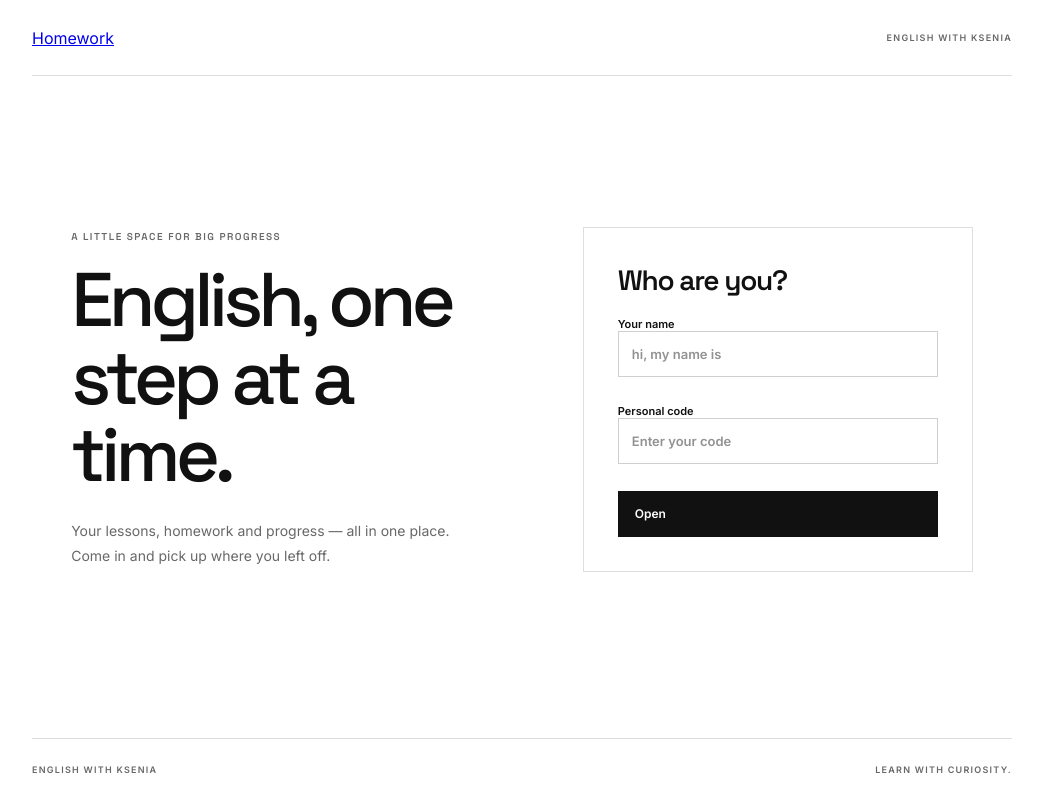
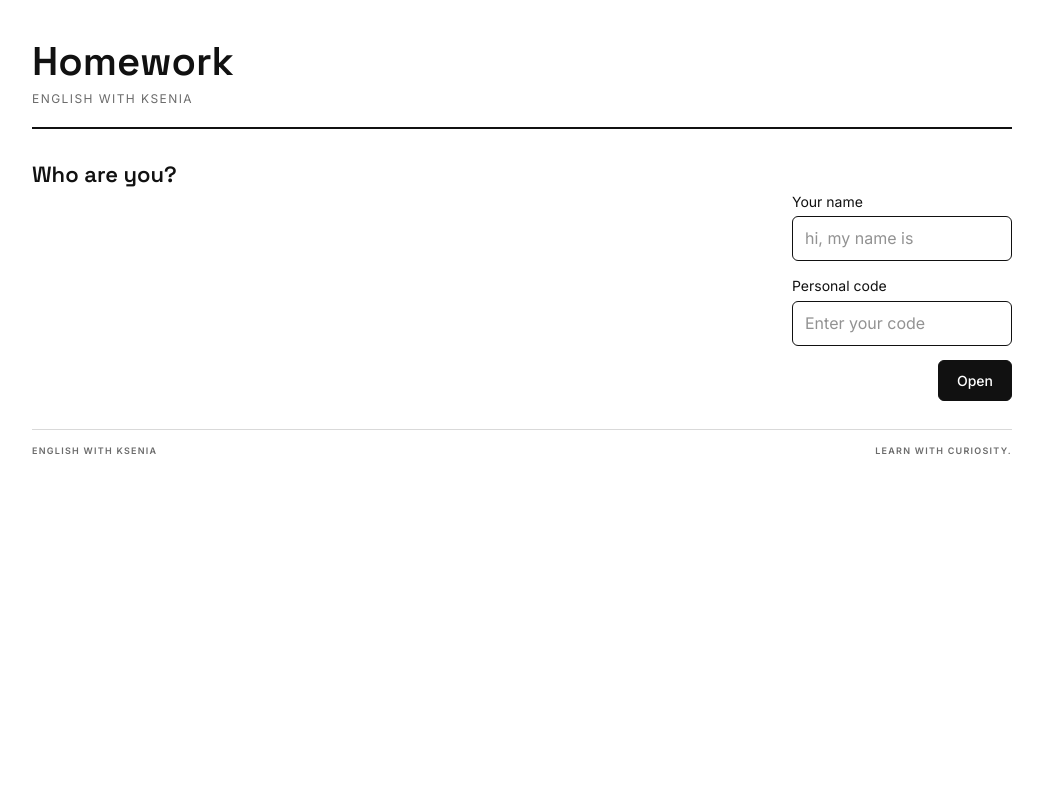
Before and after one commit to kvafanasyeva-cloud/english-with-ksenia, a Next.js app: page / in a window 1280 px wide. Shown: the whole page, without its empty margins (118-1161 px from the left). Built offline with nearby package versions, Linux system fonts and the light colour scheme.

Commit message:
Match homework portal to interactive reference

```diff
--- a/app/globals.css
+++ b/app/globals.css
@@ -1851,3 +1851,294 @@ button:focus-visible, input:focus-visible, select:focus-visible, a:focus-visible
   flex-direction: column;
   gap: 7px;
 }
+
+/* Reference homework page: shared layout and controls for student and teacher views. */
+:root {
+  color-scheme: light;
+  --ink: #111;
+  --muted: #6b6b6b;
+  --paper: #fff;
+  --line: #d9d9d9;
+  --soft: #f3f3f3;
+}
+html, body { min-height: 100%; }
+body {
+  background: var(--paper);
+  color: var(--ink);
+  font-family: Inter, 'Helvetica Neue', Arial, sans-serif;
+  font-size: 16px;
+  line-height: 1.55;
+}
+.page-shell {
+  width: min(980px, calc(100% - 32px));
+  max-width: 980px;
+  min-height: 100vh;
+  margin: 0 auto;
+  padding: 40px 0 80px;
+  display: flex;
+  flex-direction: column;
+  gap: 28px;
+}
+.topbar {
+  min-height: 0;
+  display: flex;
+  flex-direction: column;
+  align-items: flex-start;
+  justify-content: flex-start;
+  gap: 6px;
+  padding: 0 0 18px;
+  border-bottom: 2px solid var(--ink);
+}
+.homework-page-title {
+  color: var(--ink);
+  font-family: 'Space Grotesk', 'Helvetica Neue', Arial, sans-serif;
+  font-size: clamp(28px, 6vw, 40px);
+  font-weight: 600;
+  line-height: 1.1;
+  letter-spacing: 0;
+  text-decoration: none;
+}
+.topbar-note, .eyebrow {
+  color: var(--muted);
+  font-size: 12px;
+  font-weight: 400;
+  letter-spacing: .12em;
+  text-transform: uppercase;
+}
+.hero {
+  flex: initial;
+  display: flex;
+  flex-direction: column;
+  align-items: stretch;
+  gap: 16px;
+  padding: 0;
+}
+.hero-copy { display: none; }
+.login-card {
+  width: 100%;
+  padding: 0;
+  border: 0;
+  background: transparent;
+}
+.login-card h2, .homework-card h2, .teacher-student-heading {
+  margin: 0;
+  font-family: 'Space Grotesk', 'Helvetica Neue', Arial, sans-serif;
+  font-size: 22px;
+  font-weight: 600;
+  letter-spacing: 0;
+}
+.login-card form {
+  display: flex;
+  flex-wrap: wrap;
+  align-items: flex-end;
+  gap: 14px;
+}
+.login-card .field {
+  width: auto;
+  display: flex;
+  flex-direction: column;
+  gap: 4px;
+  margin: 0;
+  color: var(--ink);
+  font-size: 14px;
+  font-weight: 400;
+}
+.login-card .field input {
+  width: 220px;
+  min-height: 0;
+  margin: 0;
+  padding: 9px 12px;
+  border: 1px solid var(--ink);
+  border-radius: 6px;
+  background: var(--paper);
+  color: var(--ink);
+  font-size: 16px;
+}
+.primary-button, .secondary-button, .whole-homework-controls > button,
+.whole-homework-controls .telegram-button {
+  min-height: 40px;
+  justify-content: center;
+  gap: 8px;
+  padding: 9px 18px;
+  border: 1px solid var(--ink);
+  border-radius: 6px;
+  background: var(--ink);
+  color: var(--paper);
+  font-family: Inter, sans-serif;
+  font-size: 14px;
+  font-weight: 500;
+  letter-spacing: 0;
+  text-decoration: none;
+  text-transform: none;
+}
+.primary-button:hover, .secondary-button:hover, .whole-homework-controls > button:hover,
+.whole-homework-controls .telegram-button:hover {
+  background: var(--paper);
+  color: var(--ink);
+}
+.secondary-button, .whole-homework-controls > button:not(:first-child),
+.whole-homework-controls .telegram-button {
+  background: transparent;
+  color: var(--ink);
+}
+.dashboard { flex: initial; padding: 0; }
+.dashboard-heading {
+  display: flex;
+  align-items: baseline;
+  justify-content: space-between;
+  gap: 12px;
+  margin: 0 0 18px;
+  padding: 0;
+  border: 0;
+}
+.dashboard-heading h1, .dashboard-heading h2 {
+  margin: 0;
+  font-family: 'Space Grotesk', 'Helvetica Neue', Arial, sans-serif;
+  font-size: 22px;
+  font-weight: 600;
+  letter-spacing: 0;
+  line-height: 1.3;
+}
+.dashboard-heading .eyebrow { margin: 0 0 6px; }
+.signout {
+  min-width: 0;
+  min-height: 0;
+  padding: 0;
+  border: 0;
+  background: transparent;
+  color: var(--muted);
+  text-decoration: underline;
+  font-size: 14px;
+}
+.signout:hover { background: transparent; color: var(--ink); }
+.homework-list {
+  margin: 0 0 28px;
+  padding: 12px 0 0;
+  border-top: 1px solid var(--line);
+}
+.homework-list > .toc-label {
+  margin: 0;
+  color: var(--muted);
+  font-size: 12px;
+  letter-spacing: .12em;
+  text-transform: uppercase;
+}
+.homework-list-item {
+  width: 100%;
+  min-height: 0;
+  justify-content: flex-start;
+  gap: 16px;
+  padding: 7px 0;
+  border: 0;
+  border-bottom: 1px dashed var(--line);
+  border-radius: 0;
+  background: transparent;
+  color: var(--ink);
+  text-align: left;
+  font-size: 16px;
+  font-weight: 400;
+}
+.homework-list-item:hover, .homework-list-item.is-active {
+  background: transparent;
+  color: var(--ink);
+}
+.homework-list-item:hover .toc-title, .homework-list-item.is-active .toc-title {
+  text-decoration: underline;
+  text-underline-offset: 3px;
+}
+.homework-list-item .toc-date {
+  flex: 0 0 110px;
+  min-width: 110px;
+  color: var(--muted);
+  font-size: 14px;
+  font-variant-numeric: tabular-nums;
+}
+.homework-list-item .toc-title {
+  flex: 1;
+  min-width: 0;
+  font-family: Inter, sans-serif;
+  font-size: 16px;
+  font-weight: 400;
+  line-height: 1.5;
+}
+.homework-list-item .toc-mark { width: 22px; flex: 0 0 22px; text-align: center; }
+.homework-card {
+  margin: 0;
+  padding: 18px;
+  border: 1px solid var(--ink);
+  border-radius: 10px;
+  background: var(--paper);
+}
+.homework-card > h2 { margin: 0 0 12px; font-size: 22px; }
+.exercise-section {
+  display: flex;
+  flex-direction: column;
+  gap: 12px;
+  margin: 0;
+  padding: 18px 0 0;
+  border-top: 1px solid var(--line);
+}
+.exercise-section + .exercise-section { margin-top: 12px; }
+.section-heading {
+  display: flex;
+  flex-direction: column;
+  align-items: flex-start;
+  gap: 2px;
+  margin: 0;
+}
+.section-heading h3 { font-size: 17px; font-weight: 500; }
+.section-heading p { margin: 0; color: var(--muted); font-size: 14px; }
+.question { margin: 0 0 8px; }
+.question-number { width: 22px; min-width: 22px; }
+.word-bank { margin: 0; border-radius: 8px; }
+.whole-homework-controls { margin: 0; padding-top: 16px; border-top: 2px solid var(--ink); }
+.student-homework-controls, .teacher-homework-controls { margin-left: 0; }
+.footer { min-height: 0; padding-top: 14px; }
+.teacher-roster { display: flex; flex-direction: column; gap: 22px; }
+.teacher-student-group { display: flex; flex-direction: column; gap: 8px; }
+.teacher-student-heading { padding: 18px 0 4px; border-bottom: 1.5px solid var(--ink); }
+.teacher-homework-links { display: flex; flex-direction: column; }
+.teacher-homework-entry { border-bottom: 1px dashed var(--line); }
+.teacher-homework-link {
+  width: 100%;
+  min-height: 0;
+  display: flex;
+  align-items: center;
+  gap: 16px;
+  padding: 7px 0;
+  border: 0;
+  background: transparent;
+  color: var(--ink);
+  text-align: left;
+}
+.teacher-homework-link:hover, .teacher-homework-link.is-active { background: transparent; }
+.teacher-homework-date { flex: 0 0 110px; color: var(--muted); font-size: 14px; }
+.teacher-homework-title { font-size: 16px; font-weight: 400; }
+.teacher-homework-link.is-active .teacher-homework-title,
+.teacher-homework-link:hover .teacher-homework-title { text-decoration: underline; text-underline-offset: 3px; }
+.teacher-homework-card { margin-top: 0; }
+
+/* Match the reference lesson card closely for Maria's published kids homework. */
+.homework-card.maria-kids-homework { box-shadow: none; }
+.maria-kids-homework .maria-lesson-head { padding: 16px 18px 0; }
+.maria-kids-homework .maria-lesson-head h2 { font-size: 22px; line-height: 1.25; }
+.maria-lesson-body { padding: 4px 18px 22px; gap: 26px; }
+.maria-kids-homework .maria-kids-section { gap: 12px; }
+.maria-kids-homework .maria-inline-question,
+.maria-kids-homework .maria-match-question,
+.maria-kids-homework .maria-followup,
+.maria-kids-homework .maria-fix-body label { font-size: 16px; }
+.maria-kids-homework .maria-writing-area { min-height: 200px; }
+@media (max-width: 760px) {
+  .page-shell { width: calc(100% - 32px); padding-top: 28px; }
+  .login-card form { align-items: stretch; }
+  .login-card .field { width: 100%; }
+  .login-card .field input { width: 100%; }
+  .dashboard-heading { align-items: flex-start; }
+  .homework-list-item { gap: 10px; }
+  .homework-list-item .toc-date, .teacher-homework-date { flex-basis: 90px; min-width: 90px; font-size: 12px; }
+  .homework-list-item .toc-title, .teacher-homework-title { font-size: 14px; }
+  .homework-card { padding: 16px 13px; }
+  .maria-lesson-body { padding: 4px 13px 18px; gap: 18px; }
+  .maria-kids-homework .maria-kids-section { padding: 13px; }
+}
```
